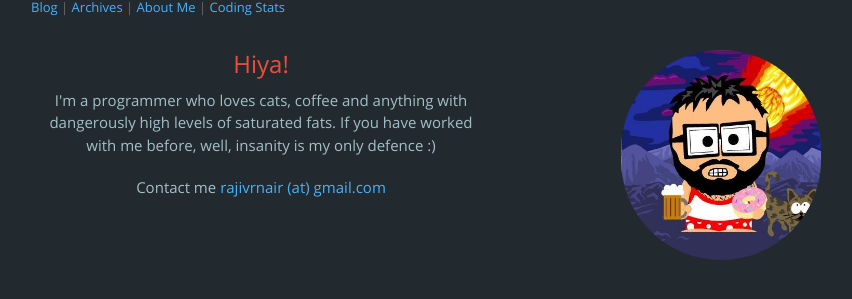
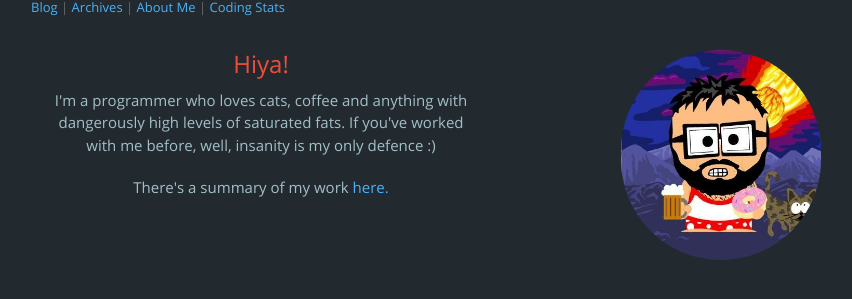
Before and after one commit to rajivrnair/rajivrnair.github.io, a Jekyll site: the page built from index.html, in a window 1280 px wide. Shown: the part 215-514 px from the top of the page, without its empty margins (149-1001 px from the left). Built offline with Jekyll 4.4.1, drawn with Linux system fonts in a browser that asks for light colours; nearby versions of some CDN libraries; comment, search, counter and statistics services are not loaded.

Commit message:
Index -> link to projects

```diff
--- a/index.html
+++ b/index.html
@@ -9,9 +9,10 @@ layout: welcome
     <h2>Hiya!</h2>
     <p>
       I'm a programmer who loves cats, coffee and anything with dangerously high levels of saturated fats.
-      If you have worked with me before, well, insanity is my only defence :)
+      If you've worked with me before, well, insanity is my only defence :)
     </p>
-    <p>Contact me <a href="mailto:rajivrnair@gmail.com">rajivrnair (at) gmail.com</a></p>
+
+    <p>There's a summary of my work <a href="{{ "/projects" | prepend:site.baseurl }}">here.</a></p>
   </div>
 
 
```
